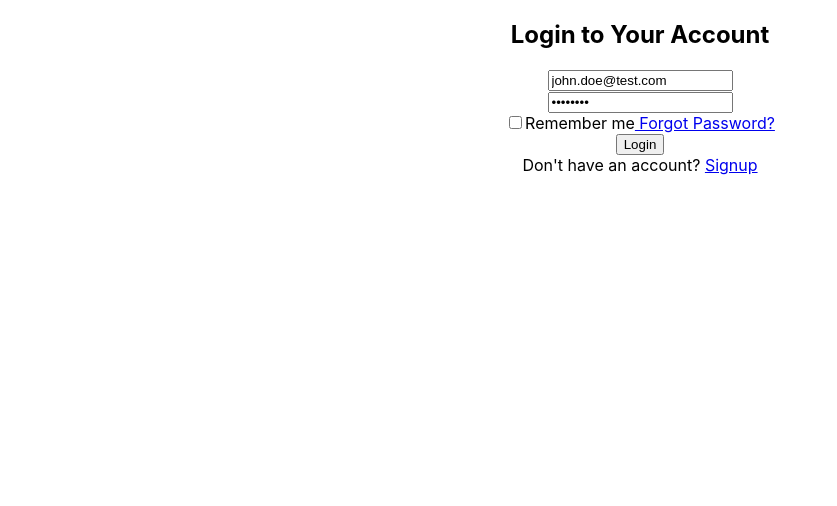
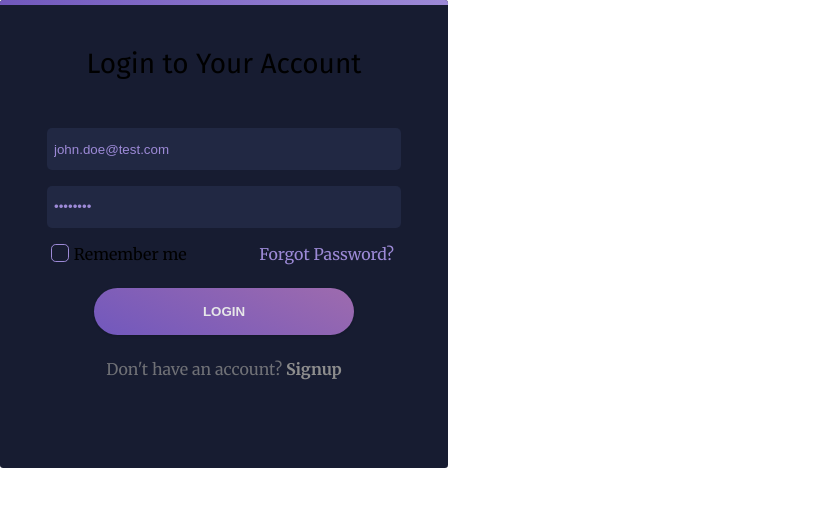
Before and after one commit to rfilenko/signup-form, a React (Create React App) app: page /signin in a window 1280 px wide. Shown: the top 506 px of the page, without its empty margins (0-837 px from the left). Built offline with nearby package versions, Linux system fonts and the light colour scheme.

Commit message:
theme.js, form styles

```diff
--- a/src/components/FormMain.js
+++ b/src/components/FormMain.js
@@ -1,12 +1,14 @@
 import React, { useState } from "react";
 import { Link, NavLink } from "react-router-dom";
+
+import { Form } from "../styles/Form";
 
 function FormMain() {
   const [email, setEmail] = useState("john.doe@test.com");
   const [password, setPassword] = useState("password");
   const [isRemember, setIsRemember] = useState(false);
   return (
-    <form>
+    <Form>
       <h2>Login to Your Account</h2>
       <div className="form-field">
         <label htmlFor="email">
@@ -39,7 +41,7 @@ function FormMain() {
         <span>Don't have an account? </span>
         <Link to="/signup"> Signup</Link>
       </div>
-    </form>
+    </Form>
   );
 }
 export default FormMain;
--- a/src/components/FormSignup.js
+++ b/src/components/FormSignup.js
@@ -1,5 +1,6 @@
 import React, { useState } from "react";
 import { Link, NavLink } from "react-router-dom";
+import { FormSign } from "../styles/Form";
 
 function FormSignup() {
   const [email, setEmail] = useState("john.doe@test.com");
@@ -7,7 +8,7 @@ function FormSignup() {
   const [user, setUser] = useState("Johnny Doe");
 
   return (
-    <form>
+    <FormSign>
       <h2>Signup For An Account</h2>
       <div className="form-field">
         <label htmlFor="user">
@@ -36,7 +37,7 @@ function FormSignup() {
         <span>Already have an account? </span>
         <Link to="/signin"> Login</Link>
       </div>
-    </form>
+    </FormSign>
   );
 }
 
--- a/src/index.js
+++ b/src/index.js
@@ -3,4 +3,12 @@ import ReactDOM from "react-dom";
 import "./index.css";
 import App from "./App";
 
-ReactDOM.render(<App />, document.getElementById("root"));
+import theme from "./styles/theme";
+import { ThemeProvider } from "styled-components";
+
+ReactDOM.render(
+  <ThemeProvider theme={theme}>
+    <App />
+  </ThemeProvider>,
+  document.getElementById("root")
+);
--- /dev/null
+++ b/src/styles/Form.js
@@ -0,0 +1,156 @@
+import styled from "styled-components";
+
+export const Form = styled.form`
+  @import url("https://fonts.googleapis.com/css?family=Fira+Sans:400,700|Merriweather:400,700&display=swap");
+  min-height: 420px;
+  padding: 1.5rem;
+  border-radius: 0.2rem;
+  width: 25rem;
+  background: ${props => props.theme.formBg};
+  position: relative;
+
+  &:before {
+    content: "";
+    background-image: linear-gradient(
+      139deg,
+      ${props => props.theme.primary},
+      ${props => props.theme.secondary}
+    );
+    border-top-left-radius: 0.2rem;
+    border-top-right-radius: 0.2rem;
+    position: absolute;
+    top: 0;
+    left: 0;
+    width: 100%;
+    height: 5px;
+    z-index: 9999;
+  }
+
+  font-family: "Merriweather", serif;
+
+  h2 {
+    font-size: 1.75rem;
+    font-weight: 500;
+    margin-bottom: 3rem;
+    font-family: "Fira Sans", sans-serif;
+  }
+  input {
+    background: #212843;
+    border: none;
+    padding: 1em 0.5em;
+    width: 85%;
+    color: ${props => props.theme.inputColor};
+    margin-bottom: 1rem;
+    border-radius: 5px;
+  }
+  .remember-block {
+    width: 85%;
+    margin: 0 auto;
+    display: flex;
+    justify-content: space-between;
+
+    label {
+      display: flex;
+      position: relative;
+      padding-left: 0.8rem;
+      cursor: pointer;
+    }
+    span {
+      display: inline-block;
+      width: 1rem;
+      height: 1rem;
+      position: absolute;
+      left: -0.2em;
+      border-radius: 0.3em;
+      border: 1px solid ${props => props.theme.secondary};
+    }
+    input:checked + span:before {
+      display: block;
+      content: "";
+      width: 100%;
+      height: 100%;
+      background-position: center;
+      background-size: 1rem;
+      background-image: url(https://www.thesun.co.uk/assets/thesun/images/tick.svg);
+    }
+    input {
+      width: 0;
+      height: 0;
+      opacity: 0;
+    }
+    a {
+      color: #9d8ad7;
+      text-decoration: none;
+    }
+  }
+  .signup-block {
+    span {
+      color: #8d8d8d;
+      opacity: 0.75;
+    }
+    a {
+      color: #8d8d8d;
+      font-weight: 700;
+      text-decoration: none;
+    }
+  }
+  button {
+    background: linear-gradient(25deg, #7158bd, #9e6bae);
+    color: ${props => props.theme.linkColor};
+    border: none;
+    padding: 1rem;
+    width: 65%;
+    border-radius: 5rem;
+    color: ${props => props.theme.colorText};
+    text-transform: uppercase;
+    font-weight: bold;
+    display: block;
+    margin: 1.5rem auto;
+    cursor: pointer;
+    transition: all 0.25s ease-in;
+    box-shadow: ${props => props.theme.boxShadow};
+    &:hover {
+      box-shadow: ${props => props.theme.boxShadowMd};
+      background: linear-gradient(
+        -135deg,
+        ${props => props.theme.primary},
+        ${props => props.theme.secondary}
+      );
+    }
+  }
+`;
+
+// A new FormSign component based on Form
+export const FormSign = styled(Form)`
+  &:before {
+    background-image: linear-gradient(
+      139deg,
+      ${props => props.theme.lightBlue},
+      ${props => props.theme.green}
+    );
+  }
+  input {
+    background: #212843;
+    border: none;
+    padding: 1em 0.5em;
+    width: 85%;
+    color: ${props => props.theme.lightBlue};
+    margin-bottom: 1rem;
+    border-radius: 5px;
+  }
+  button {
+    background: linear-gradient(
+      75deg,
+      ${props => props.theme.lightBlue},
+      ${props => props.theme.green}
+    );
+    color: ${props => props.theme.colorText};
+    &:hover {
+      background: linear-gradient(
+        -135deg,
+        ${props => props.theme.green},
+        ${props => props.theme.lightBlue}
+      );
+    }
+  }
+`;
--- /dev/null
+++ b/src/styles/theme.js
@@ -0,0 +1,39 @@
+// COlORS
+const midnightExpress = "#1c1e39";
+const tangaroa = "#171c31";
+const zircon = "#e6e7e8";
+const blueMarguerite = "#7158bd";
+const portage = "#9d8ad7";
+const summerSky = "#44aed7";
+const emerald = "#46CF70";
+
+const boxShadow = `
+  0 1px 3px 0 rgba(0, 0, 0, 0.1), 0 1px 2px 0 rgba(0, 0, 0, 0.06);
+`;
+const boxShadowMd = `
+  0 10px 15px -3px rgba(0, 0, 0, 0.1),
+    0 4px 6px -2px rgba(0, 0, 0, 0.05);
+`;
+
+//VARIABLES
+const colorBg = midnightExpress;
+const formBg = tangaroa;
+const colorText = zircon;
+const inputColor = portage;
+const primary = blueMarguerite;
+const secondary = portage;
+const lightBlue = summerSky;
+const green = emerald;
+
+export default {
+  colorBg,
+  formBg,
+  colorText,
+  inputColor,
+  primary,
+  secondary,
+  lightBlue,
+  green,
+  boxShadow,
+  boxShadowMd
+};
```
